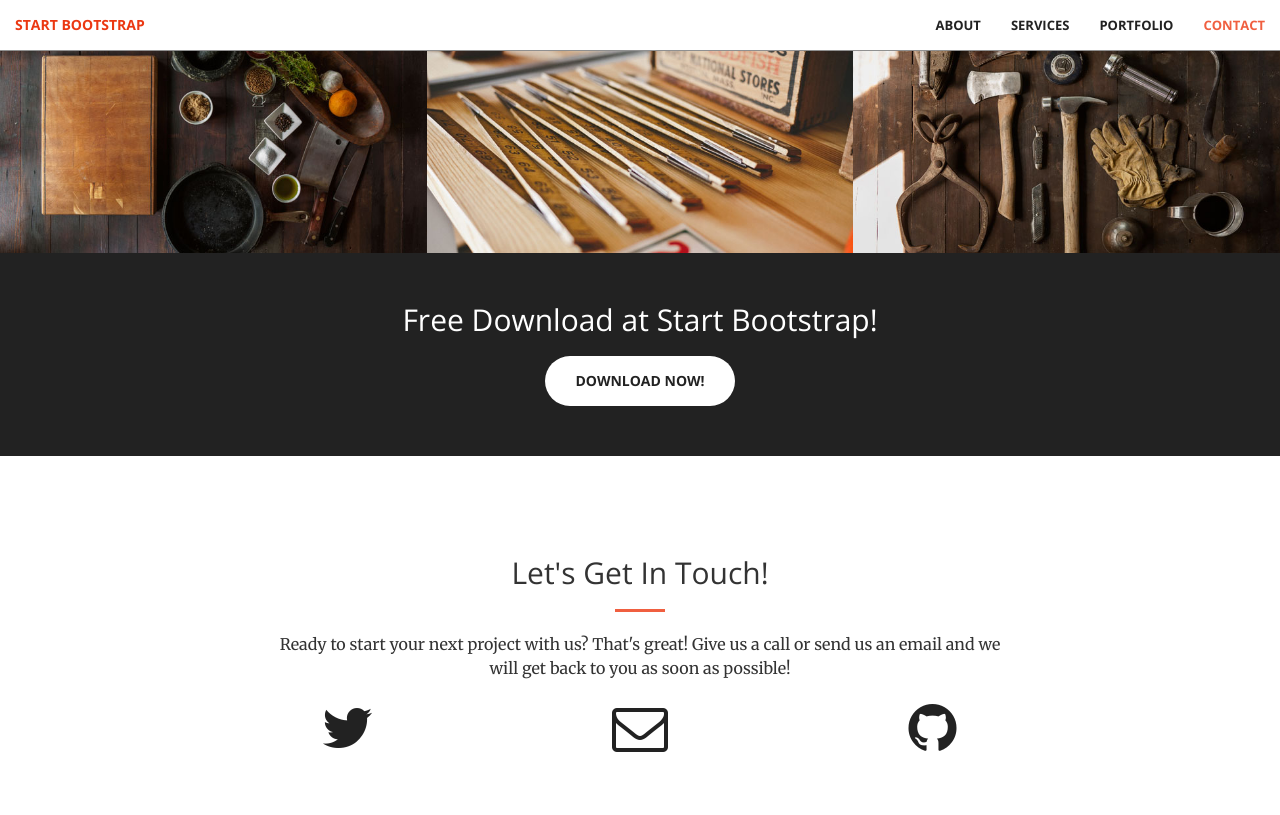
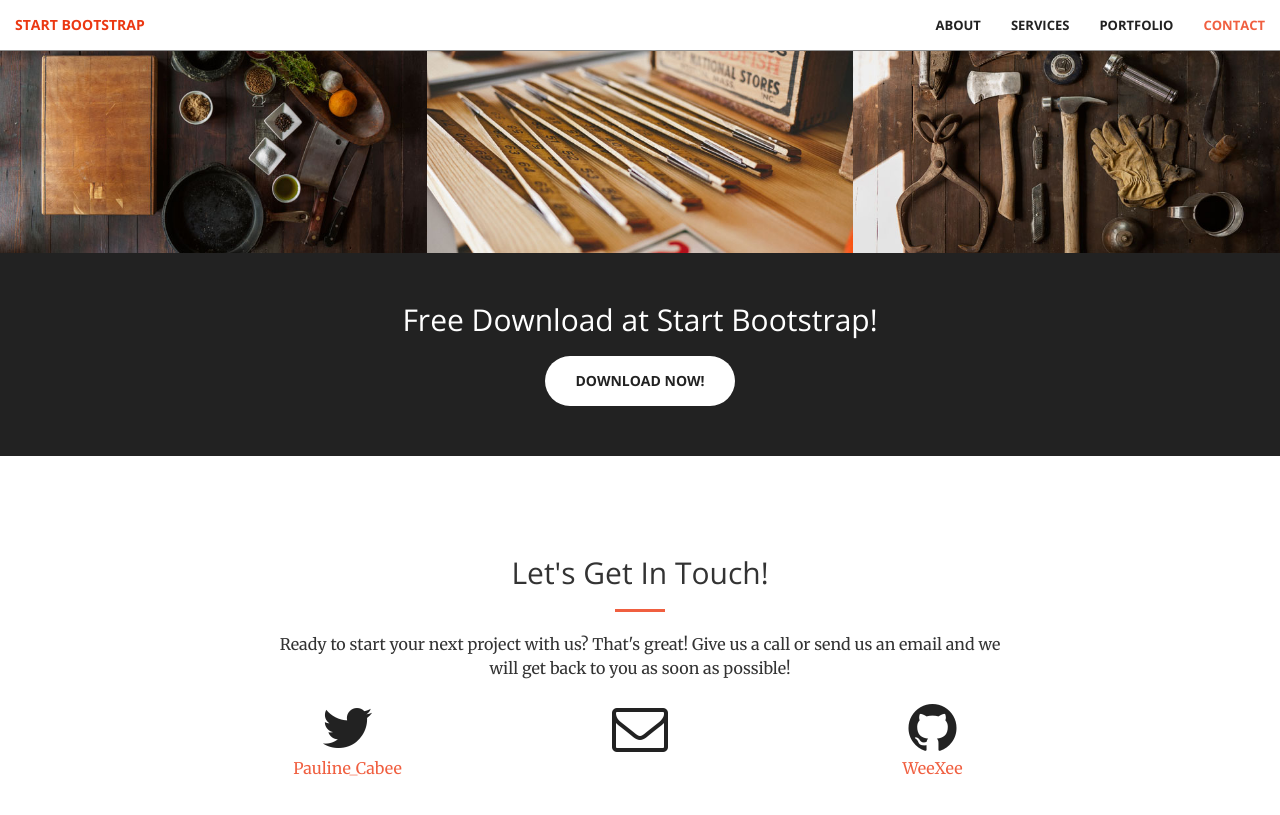
Before and after one commit to WeeXee/Portfolio, a Jekyll site: the page built from index.html, in a window 1280 px wide and 900 px high, scrolled down 1981 px. Shown: the top 815 px of the window. Built offline with Jekyll 4.4.1, drawn with Linux system fonts in a browser that asks for light colours.

Commit message:
Update _config.yml

```diff
--- a/_config.yml
+++ b/_config.yml
@@ -2,11 +2,11 @@
 title:
 email:
 description: > # this means to ignore newlines until "baseurl:"
-baseurl: "" # the subpath of your site, e.g. /blog/
+baseurl: "Pauline_Cabee" # the subpath of your site, e.g. /blog/
 url: "" # the base hostname & protocol for your site
 
-twitter_username:
-github_username:
+twitter_username: Pauline_Cabee
+github_username: WeeXee
 
 # Build settings
 markdown: kramdown
```
